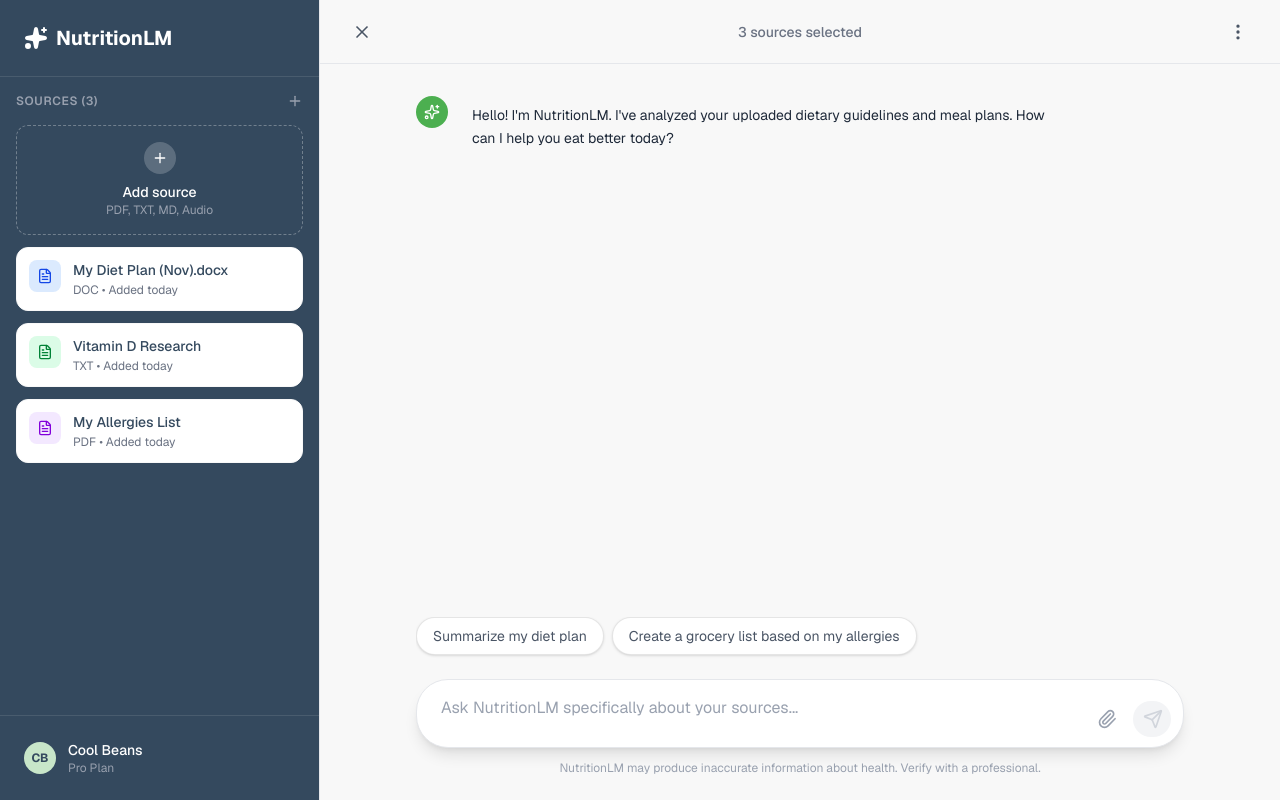
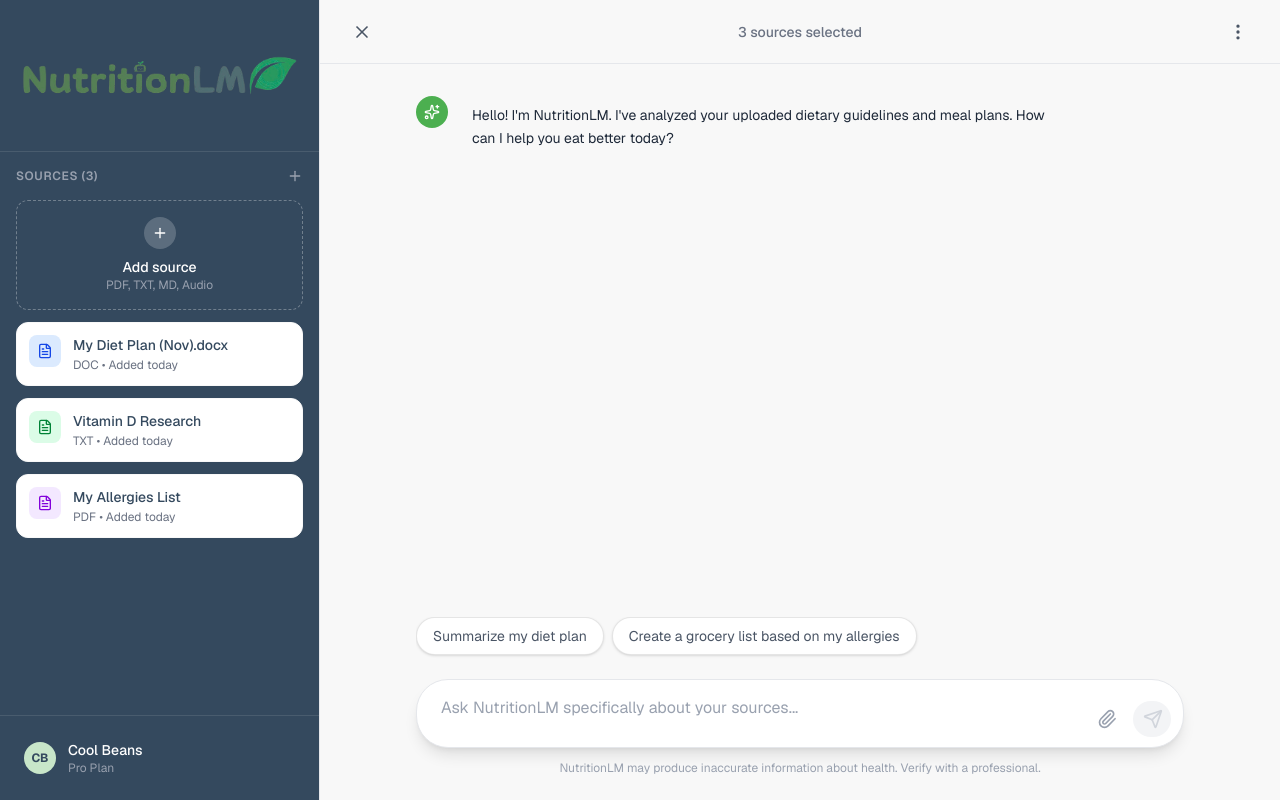
Before and after one commit to Chelle007/NutritionLM, a Next.js app: page / in a window 1280 px wide. Built offline with nearby package versions, Linux system fonts and the light colour scheme.

Commit message:
modified the comments

```diff
--- a/app/page.js
+++ b/app/page.js
@@ -12,9 +12,9 @@ import {
     X
 } from 'lucide-react';
 
-// --- COLOR PALETTE DEFINITION ---
-const COLOR_PRIMARY = "#4CAF50";      // Forest Green
-const COLOR_SECONDARY_LIGHT = "#C8E6C9";    // Sage Green
+//Color Paletter (As per provided by Rey)
+const COLOR_PRIMARY = "#4CAF50";      // Forest Green
+const COLOR_SECONDARY_LIGHT = "#C8E6C9";    // Sage Green
 const COLOR_ACCENT_DARK = "#34495E";  // Dark Slate/Charcoal
 const COLOR_CONTENT_BG = "#F8F8F8";  // Light Grey/Off-white
 
@@ -82,11 +82,14 @@ export default function NutritionLM() {
                 // Sidebar Background: Dark Slate/Charcoal (#34495E)
                 style={{ backgroundColor: COLOR_ACCENT_DARK }}
             >
-                <div className="p-6 border-b border-gray-100 flex justify-between items-center" style={{ borderColor: 'rgba(255, 255, 255, 0.1)' }}>
-                    {/* Logo/Header: Text and Icon color is White for contrast on Dark Slate */}
+                <div className="p-4 border-b border-gray-100 flex justify-between items-center" style={{ borderColor: 'rgba(255, 255, 255, 0.1)' }}>
+                    {/* Logo/Header: Uses the corrected local file path for the image */}
                     <div className="flex items-center gap-2 font-bold text-xl text-white">
-                        <Sparkles className="w-6 h-6 fill-current" />
-                        <span>NutritionLM</span>
+                        <img
+                            src="/nutritionlm.png"
+                            alt="NutritionLM Logo"
+                            className="w-full h-auto"
+                        />
                     </div>
                 </div>
 
```
Also changed, not shown: public/nutritionlm.png (added).
